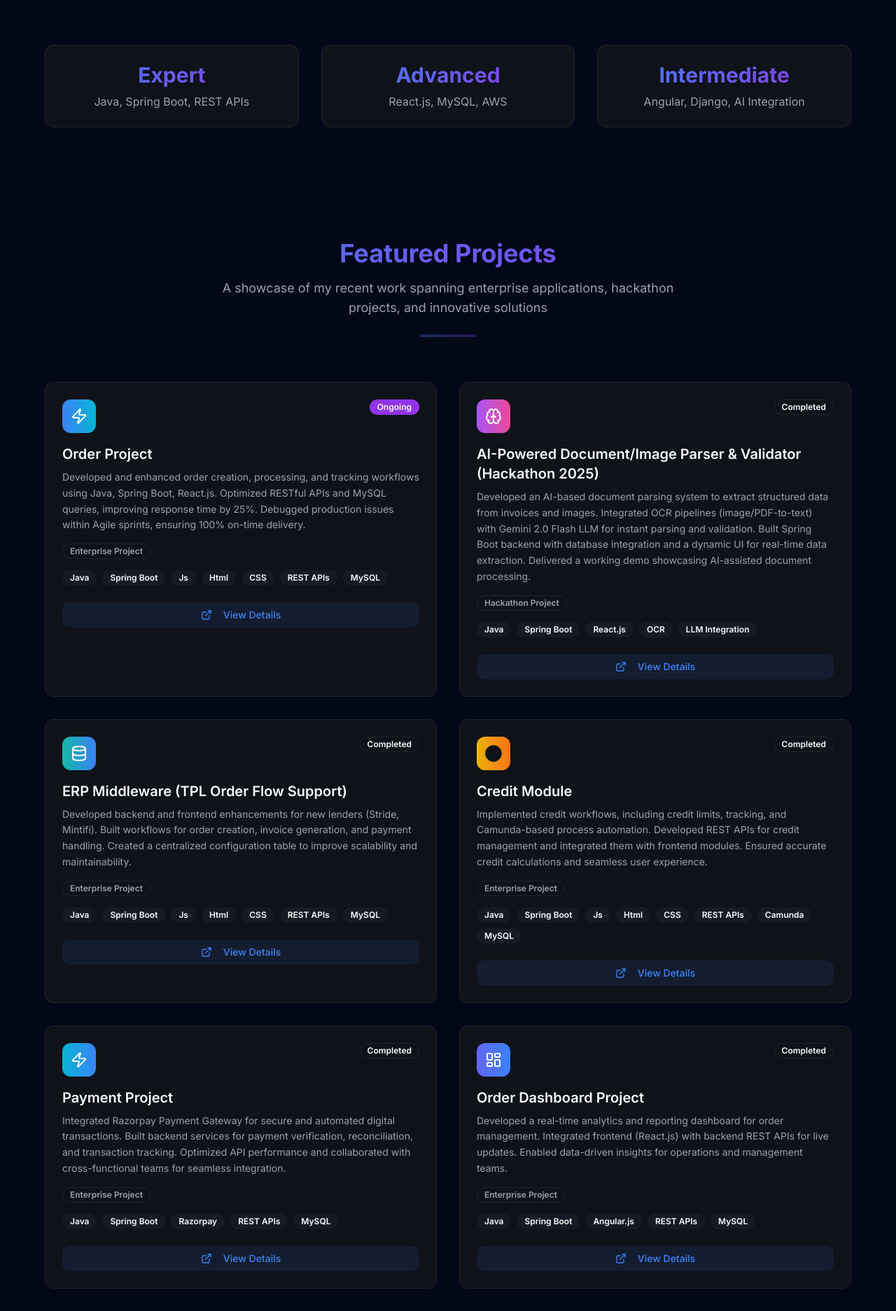
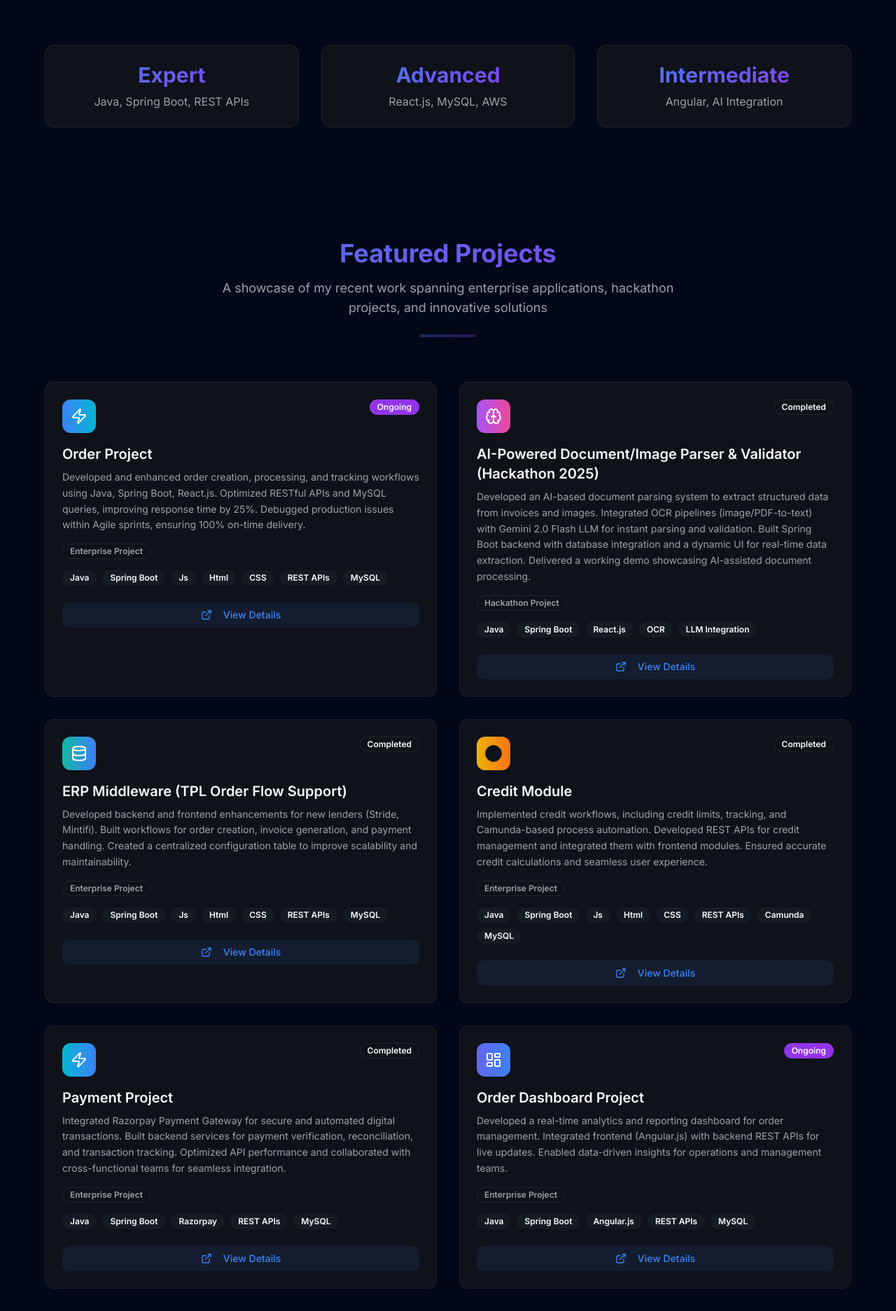
Before and after one commit to mskumar1/my-portfolio, a React (Vite) app: page / in a window 1280 px wide. Shown: the part 5150-7024 px from the top of the page at 70% size. Built offline with nearby package versions, Linux system fonts and the light colour scheme.

Commit message:
few section changes

```diff
--- a/src/components/Projects.tsx
+++ b/src/components/Projects.tsx
@@ -76,9 +76,9 @@ const Projects = () => {
     },
     {
         title: "Order Dashboard Project",
-        description: "Developed a real-time analytics and reporting dashboard for order management. Integrated frontend (React.js) with backend REST APIs for live updates. Enabled data-driven insights for operations and management teams.",
+        description: "Developed a real-time analytics and reporting dashboard for order management. Integrated frontend (Angular.js) with backend REST APIs for live updates. Enabled data-driven insights for operations and management teams.",
         technologies: ["Java", "Spring Boot", "Angular.js", "REST APIs", "MySQL"],
-        status: "Completed",
+        status: "Ongoing",
         type: "Enterprise Project",
         icon: LayoutDashboard,
         color: "from-indigo-500 to-blue-500",
--- a/src/components/Skills.tsx
+++ b/src/components/Skills.tsx
@@ -146,7 +146,7 @@ const Skills = () => {
             </Card>
             <Card className="p-6 text-center card-hover border-border bg-card animate-fade-in-up delay-1400">
               <div className="text-3xl font-bold gradient-text mb-2">Intermediate</div>
-              <p className="text-muted-foreground">Angular, Django, AI Integration</p>
+              <p className="text-muted-foreground">Angular, AI Integration</p>
             </Card>
           </div>
 
```
